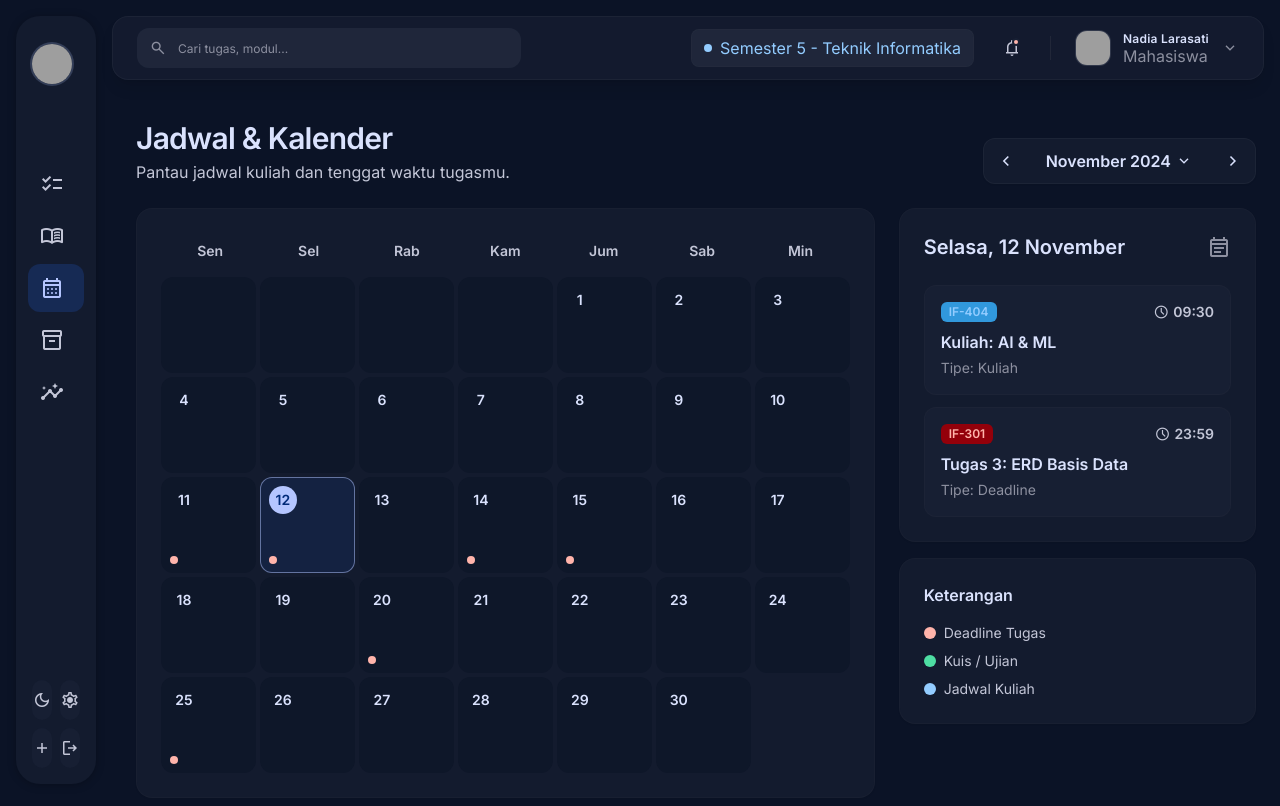
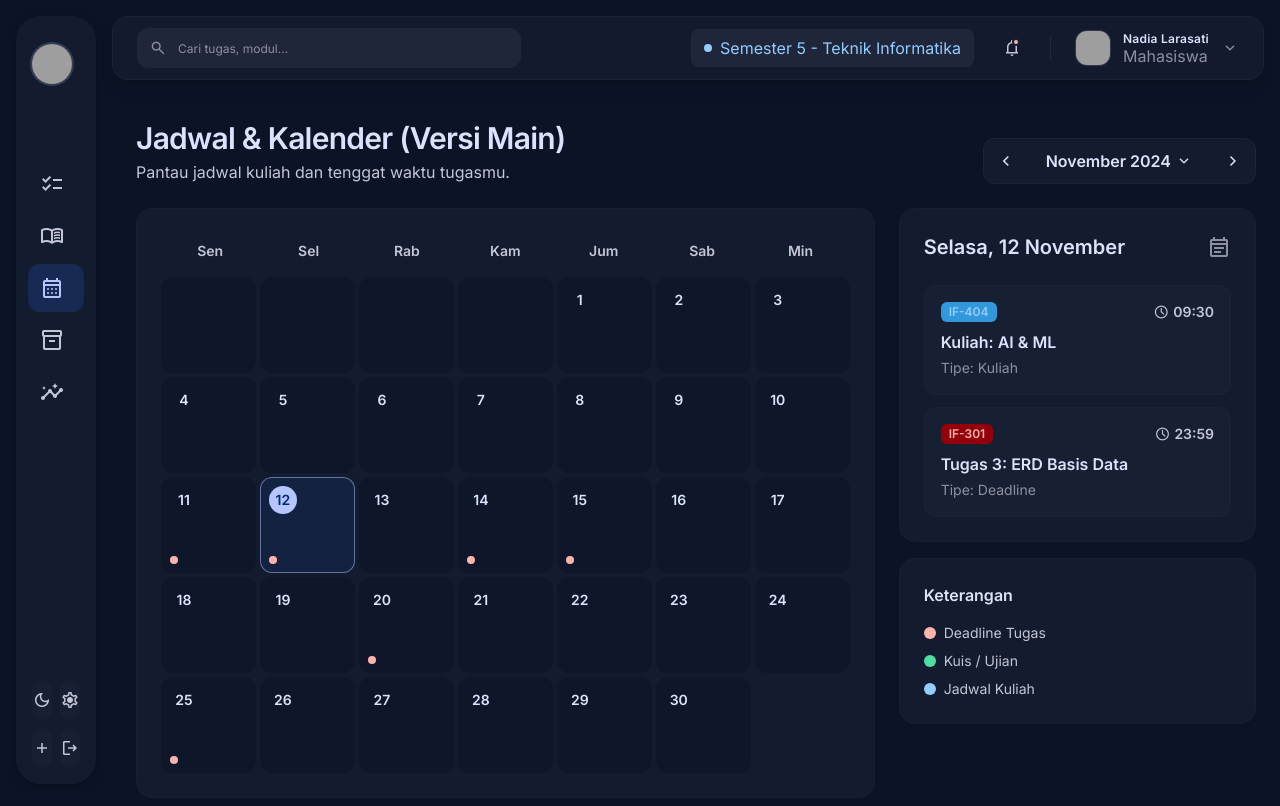
Before and after one commit to allprmn/tugas-kuliah, a React (Vite) app: page /jadwal in a window 1280 px wide. Shown: the top 806 px of the page. Built offline with nearby package versions, Linux system fonts and the light colour scheme; grey boxes are pictures that could not be loaded.

Commit message:
mencoba merge conflik

```diff
--- a/src/pages/JadwalPage.tsx
+++ b/src/pages/JadwalPage.tsx
@@ -74,7 +74,7 @@ export default function JadwalPage() {
 
             <div className="flex flex-col md:flex-row md:items-end justify-between gap-space-md mb-space-lg">
               <div>
-                <h1 className="text-3xl font-bold text-on-surface tracking-tight">Jadwal & Kalender</h1>
+                <h1 className="text-3xl font-bold text-on-surface tracking-tight">Jadwal & Kalender (Versi Main)</h1>
                 <p className="text-on-surface-variant mt-1">Pantau jadwal kuliah dan tenggat waktu tugasmu.</p>
               </div>
 
```
